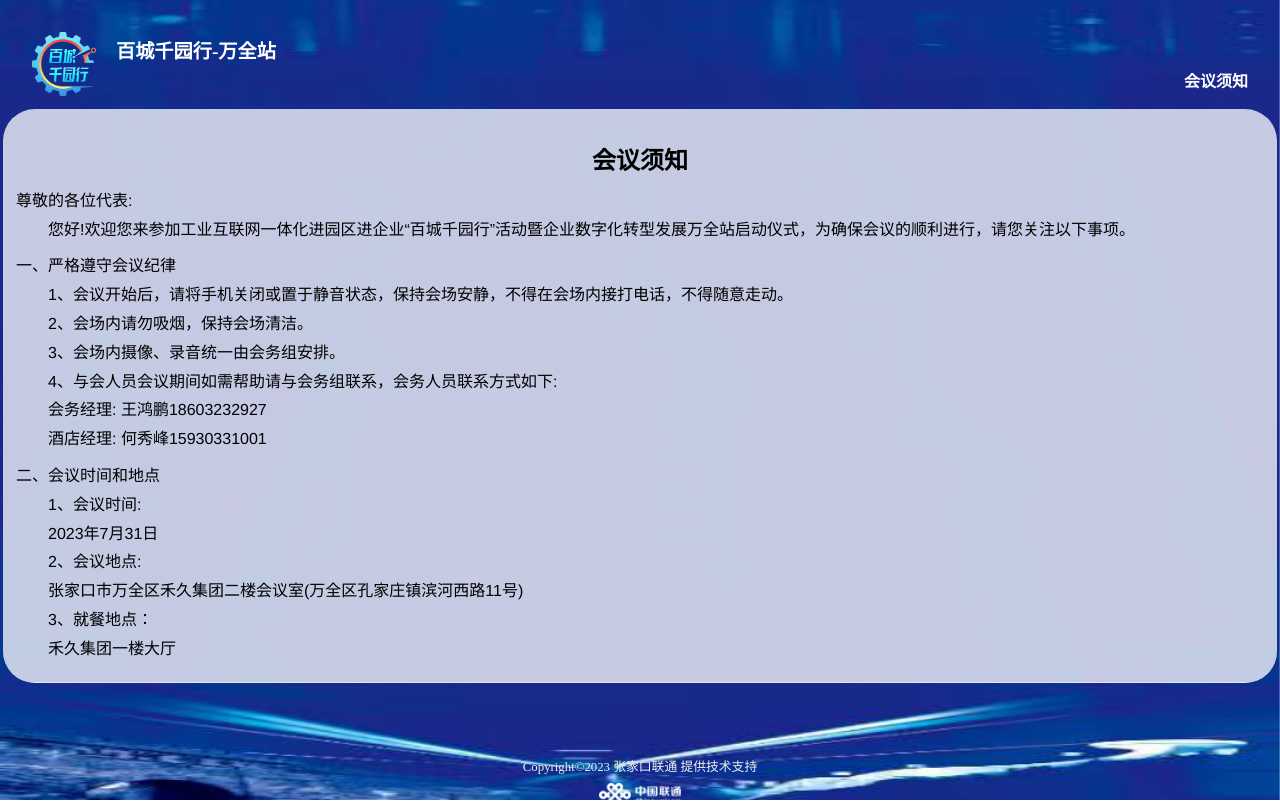
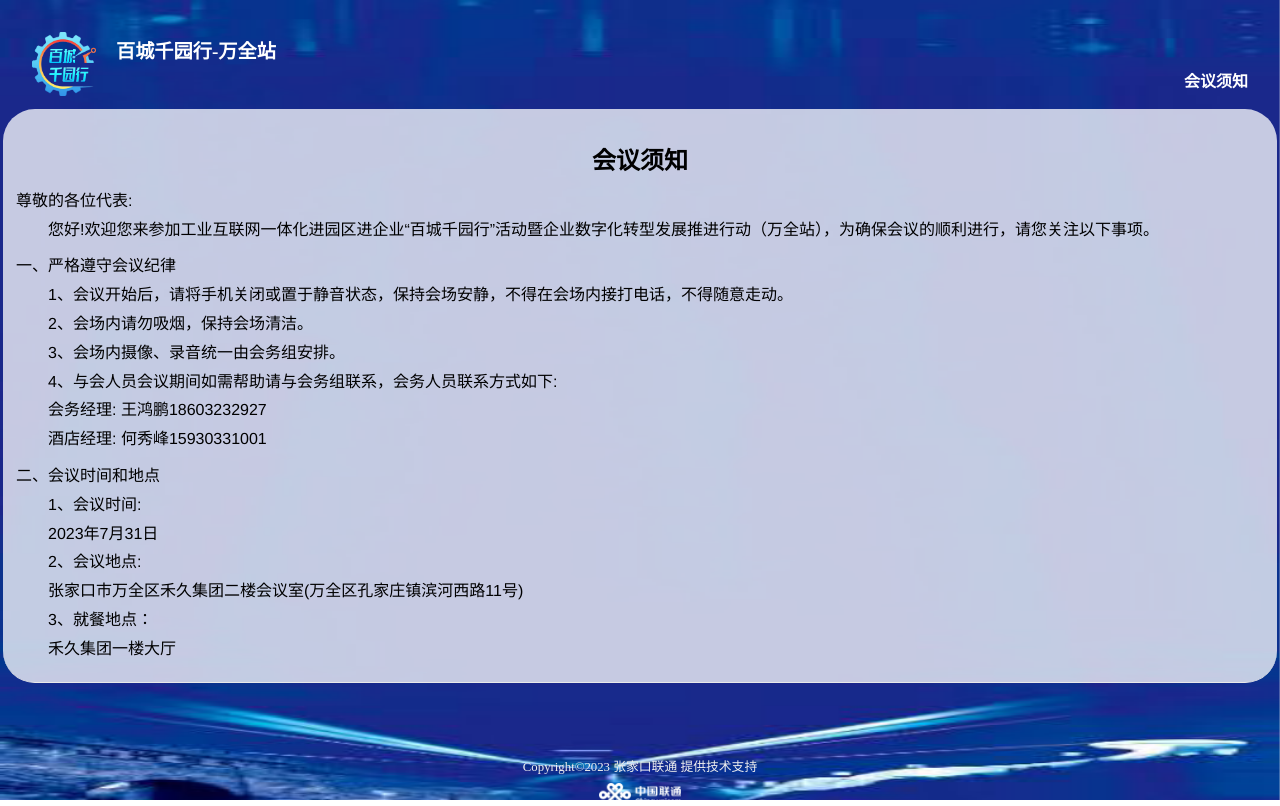
Before and after one commit to libin47/SigninBaiChengQianYuan, a Python web app: template app/templates/huiyixuzhi.html in a window 1280 px wide. Shown: the top 806 px of the page. Run offline with Jinja, Linux system fonts and the light colour scheme; the template is opened without the code that fills it, so the values that code supplies are empty.

Commit message:
万全v6

```diff
--- a/app/templates/huiyixuzhi.html
+++ b/app/templates/huiyixuzhi.html
@@ -22,7 +22,7 @@
     <div class="huiyixuzhi">
         <div class="title">会议须知</div>
         <div class="left">尊敬的各位代表:</div>
-        <div class="text">您好!欢迎您来参加工业互联网一体化进园区进企业“百城千园行”活动暨企业数字化转型发展万全站启动仪式，为确保会议的顺利进行，请您关注以下事项。</div>
+        <div class="text">您好!欢迎您来参加工业互联网一体化进园区进企业“百城千园行”活动暨企业数字化转型发展推进行动（万全站），为确保会议的顺利进行，请您关注以下事项。</div>
         <div class="left">一、严格遵守会议纪律</div>
         <div class="text">1、会议开始后，请将手机关闭或置于静音状态，保持会场安静，不得在会场内接打电话，不得随意走动。</div>
         <div class="text">2、会场内请勿吸烟，保持会场清洁。</div>
```
